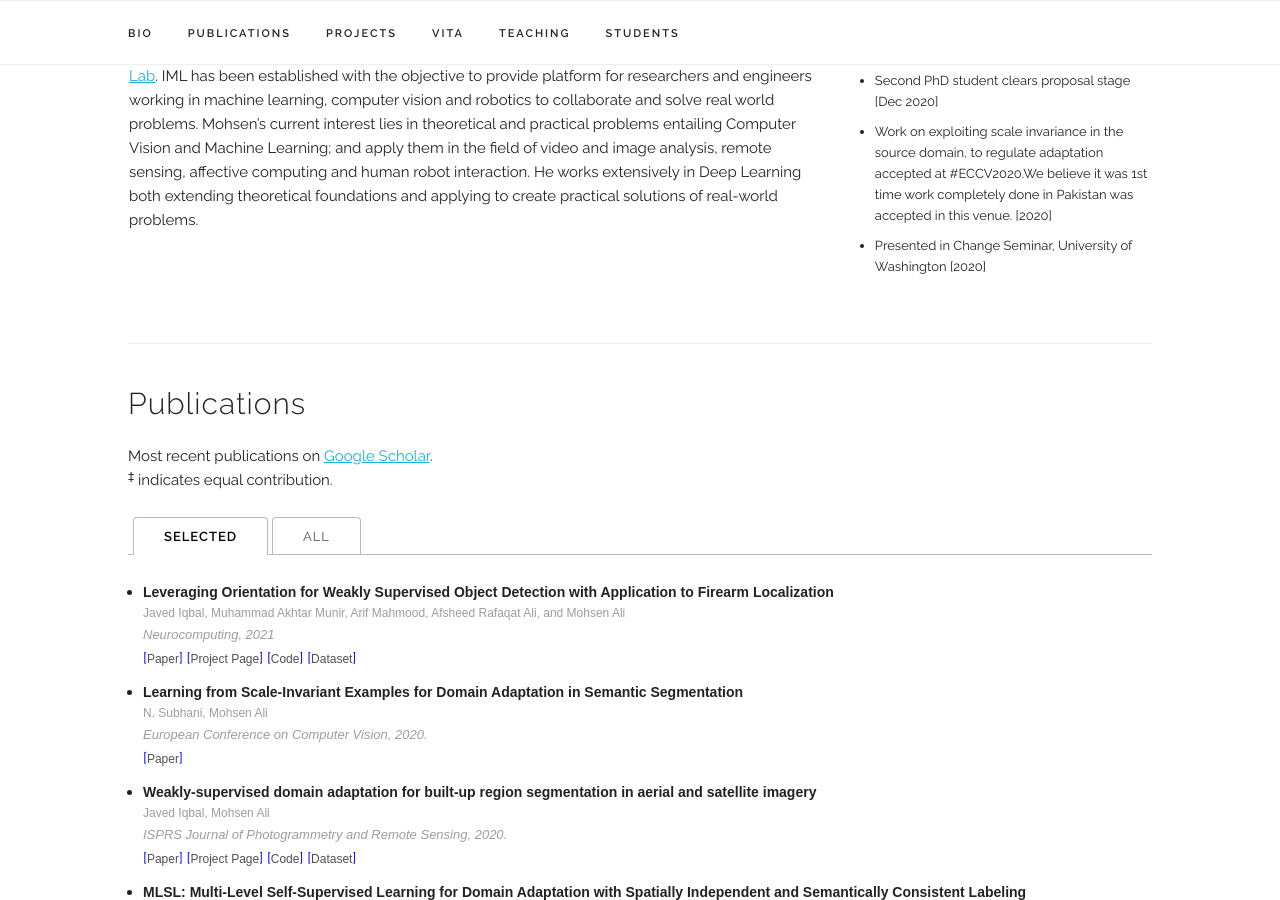
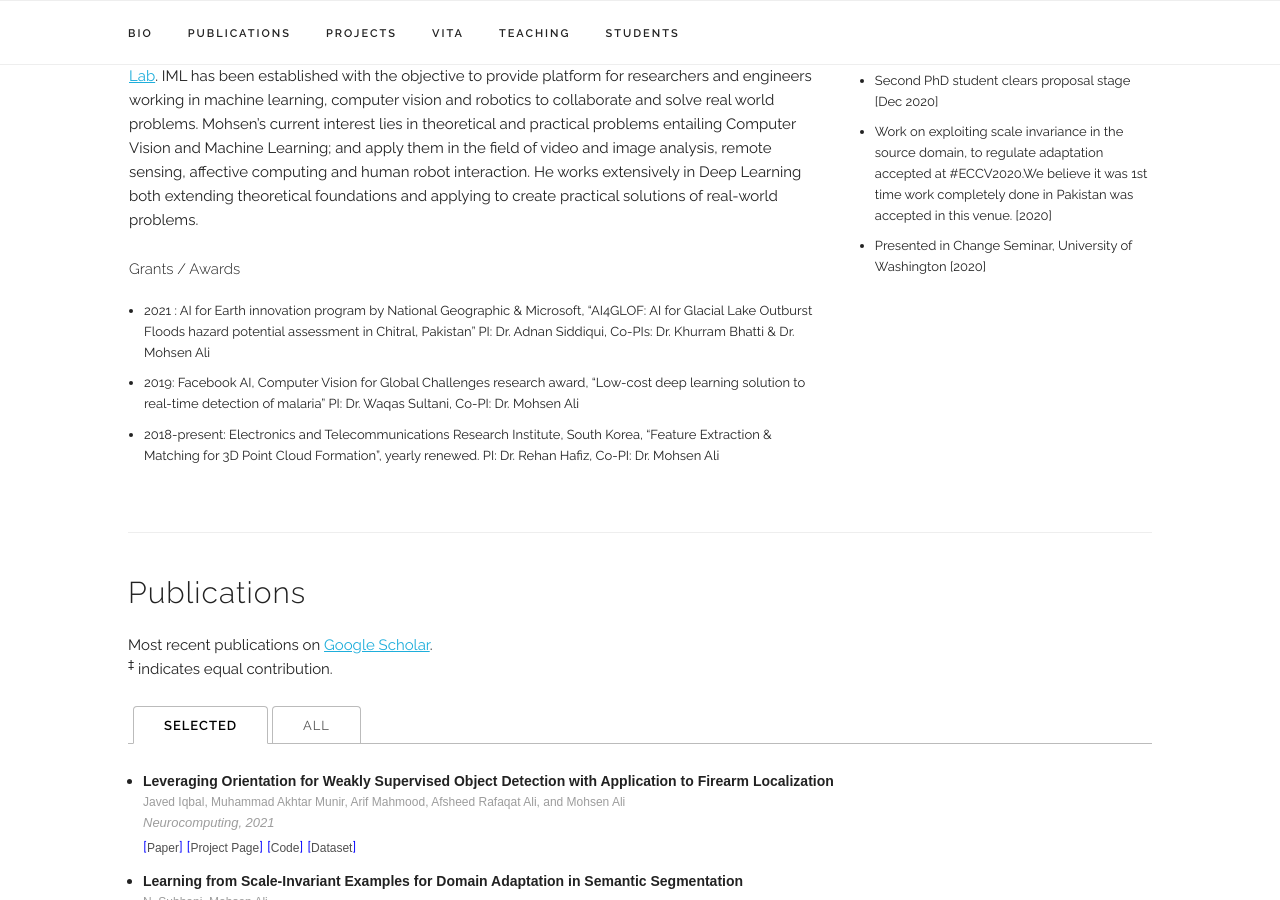
Before and after one commit to mohsenali/mohsenali.github.io, a Jekyll site: the page built from index.html, in a window 1280 px wide and 900 px high, scrolled down 505 px. Built offline with Jekyll 4.4.1, drawn with Linux system fonts in a browser that asks for light colours; some web fonts are replaced.

Commit message:
Update index.html

```diff
--- a/index.html
+++ b/index.html
@@ -25,6 +25,18 @@ title: Personal Webpage
 
   <h4>Bio</h4>
   <p>{{ site.data.main_info.bio }}</p>
+	<h6>Grants / Awards </h6>
+	 <font size=2px>
+		 <ul class="listType">
+		 <li>2021 : AI for Earth innovation program by National Geographic & Microsoft, “AI4GLOF: AI for Glacial Lake Outburst Floods hazard potential assessment in Chitral, Pakistan”
+				 PI: Dr. Adnan Siddiqui, Co-PIs: Dr. Khurram Bhatti & Dr. Mohsen Ali </li>
+		 <li>2019: Facebook AI, Computer Vision for Global Challenges research award, “Low-cost deep learning solution to real-time detection of malaria”
+				 PI: Dr. Waqas Sultani, Co-PI: Dr. Mohsen Ali </li>
+			<li>2018-present: Electronics and Telecommunications Research Institute, South Korea, “Feature Extraction & Matching for 3D Point Cloud Formation”, yearly renewed.
+					PI: Dr. Rehan Hafiz, Co-PI: Dr. Mohsen Ali </li>
+
+		 </ul>
+	 </font>
   <!--
   <p>
     I am an Assistant Professor at  <a href="https://itu.edu.pk/"> Information Technology University </a> and co-founder of
```
